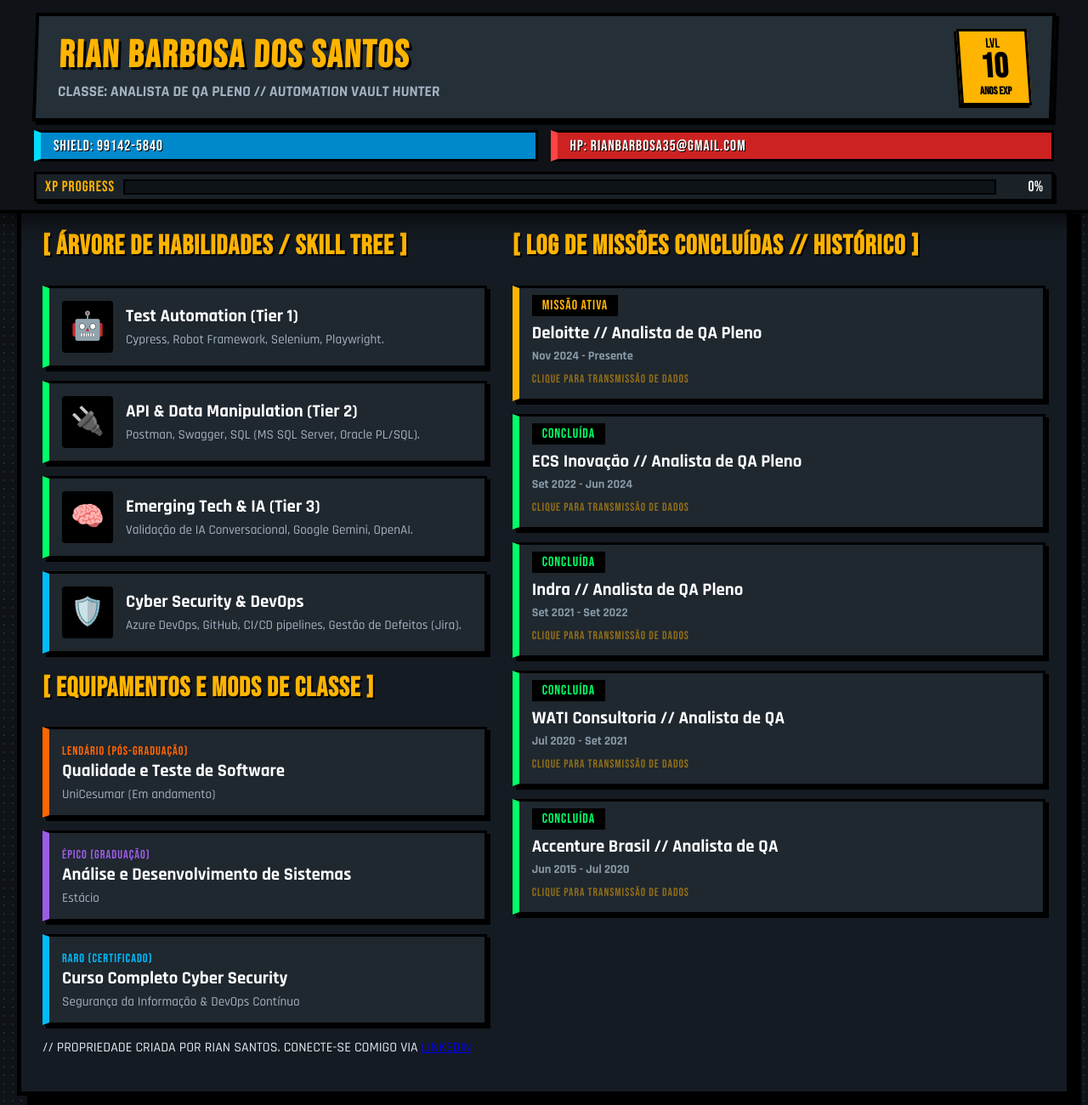
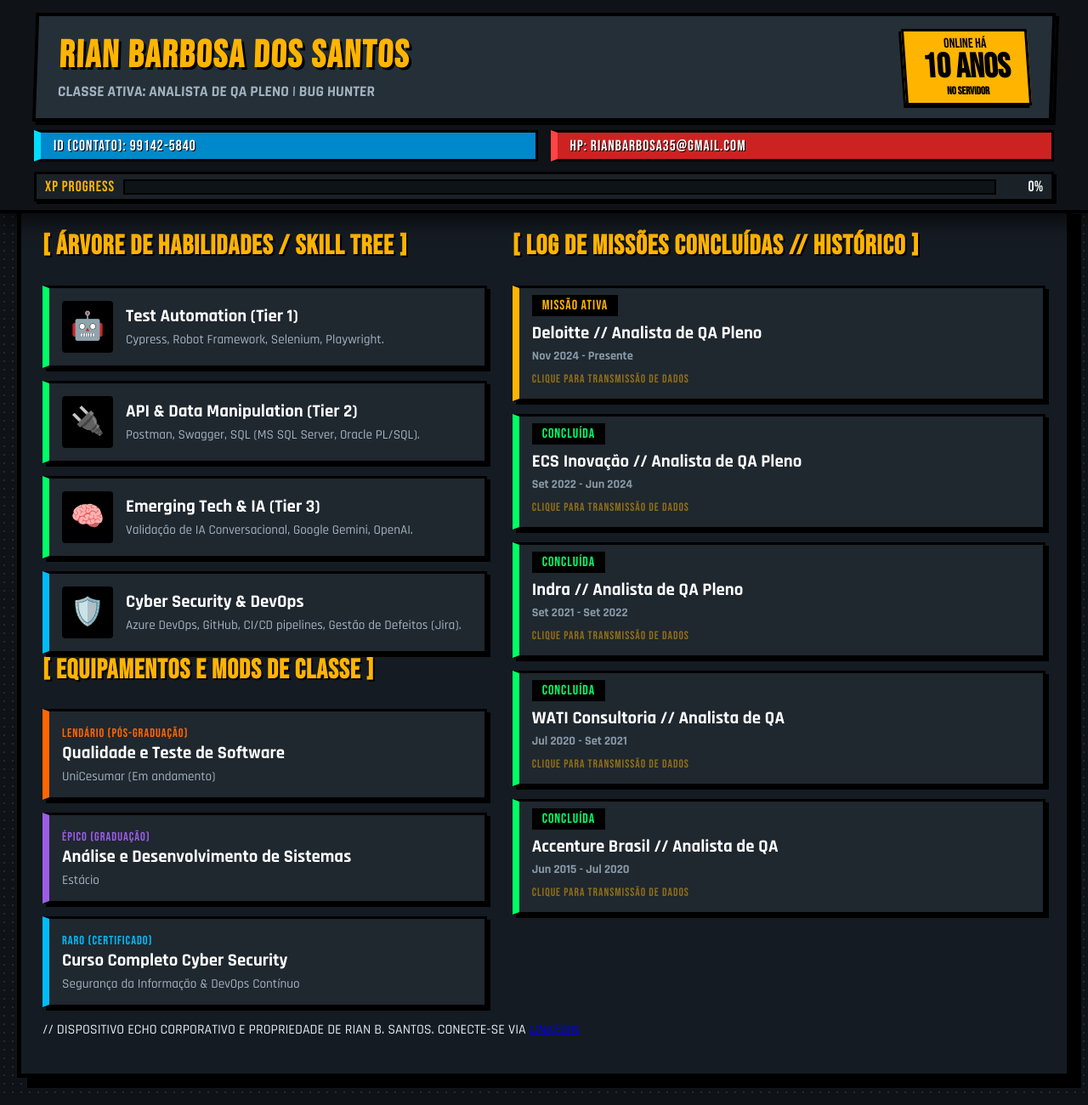
Before and after one commit to knoxzinho/knoxzinho, a plain HTML site: page index.html in a window 1280 px wide. Shown: the top 1300 px of the page at 85% size. Drawn offline with Linux system fonts and the light colour scheme.

Commit message:
Update index.html

```diff
--- a/index.html
+++ b/index.html
@@ -3,7 +3,7 @@
 <head>
     <meta charset="UTF-8">
     <meta name="viewport" content="width=device-width, initial-scale=1.0">
-    <title>Rian Barbosa dos Santos // Vault Hunter Portfolio</title>
+    <title>ECHO-Device // Vault Hunter Portfolio</title>
     <link rel="stylesheet" href="style.css">
     <!-- Fontes no estilo do jogo -->
     <link href="https://fonts.googleapis.com/css2?family=Bebas+Neue&family=Rajdhani:wght@500;600;700&display=swap" rel="stylesheet">
@@ -16,17 +16,17 @@
             <header class="hud-header">
                 <div class="character-info">
                     <h1 class="char-name">RIAN BARBOSA DOS SANTOS</h1>
-                    <p class="char-class">CLASSE: ANALISTA DE QA PLENO // AUTOMATION VAULT HUNTER</p>
+                    <p class="char-class">CLASSE ATIVA: ANALISTA DE QA PLENO | BUG HUNTER</p>
                 </div>
                 <div class="lvl-badge">
-                    <span>LVL</span>
-                    <span class="lvl-number">10</span>
-                    <span class="lvl-xp">ANOS EXP</span>
+                    <span>ONLINE HÁ</span>
+                    <span class="lvl-number">10 ANOS</span>
+                    <span class="lvl-xp">NO SERVIDOR</span>
                 </div>
             </header>
 
             <div class="hud-sub-bar">
-                <div class="hud-bar shield">SHIELD: 99142-5840</div>
+                <div class="hud-bar shield">ID (CONTATO): 99142-5840</div>
                 <div class="hud-bar hp">HP: rianbarbosa35@gmail.com</div>
             </div>
 
@@ -90,7 +90,7 @@
                 </section>
 
                 <!-- INVENTÁRIO (CERTIFICAÇÕES E FORMAÇÃO) -->
-                <section class="echo-section"> <br>
+                <section class="echo-section">
                     <h2>[ EQUIPAMENTOS E MODS DE CLASSE ]</h2>
                     <div class="inventory-list">
                         <div class="inv-item orange-rarity">
@@ -162,7 +162,7 @@
 
         <!-- FOOTER DA INTERFACE -->
         <footer class="echo-footer">
-            <p>// PROPRIEDADE CRIADA POR RIAN SANTOS. CONECTE-SE COMIGO VIA <a href="https://www.linkedin.com/in/rianbsantos" target="_blank">LINKEDIN</a></p>
+            <p>// DISPOSITIVO ECHO CORPORATIVO E PROPRIEDADE DE RIAN B. SANTOS. CONECTE-SE VIA <a href="https://www.linkedin.com/in/rianbsantos" target="_blank">LINKEDIN</a></p>
         </footer>
     </div>
 
```
